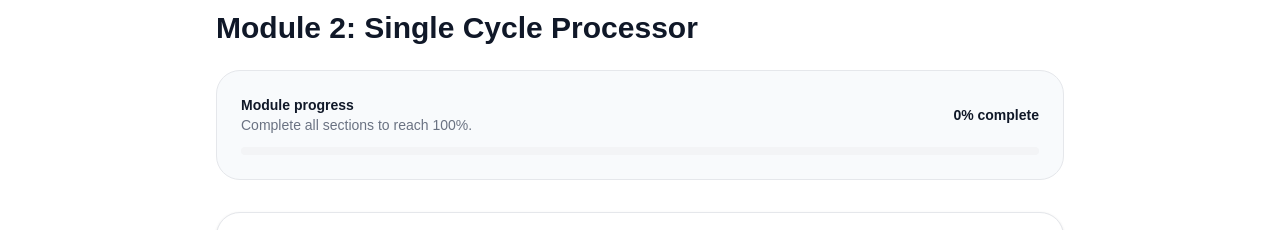
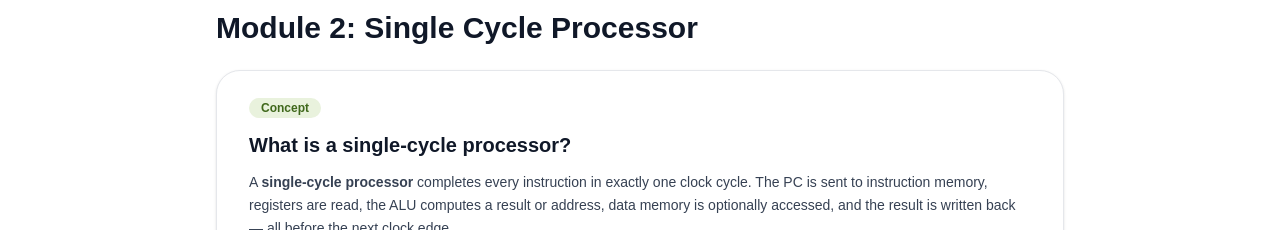
Before and after one commit to ShreyaSirgound/Instructli, a Next.js app: page /modules/single-cycle in a window 1280 px wide. Shown: the part 139-369 px from the top of the page. Built offline with nearby package versions, Linux system fonts and the light colour scheme; a web font is replaced by a local one.

Commit message:
Updated module 2 progress check

```diff
--- /dev/null
+++ b/app/moduleConfigs.ts
@@ -0,0 +1,47 @@
+import { ProgressConfig } from './progressConfig';
+
+export const binaryArithmeticConfig: ProgressConfig = {
+  storageKey: 'binaryArithmeticProgress',
+  sectionIds: ['interpreting', 'representation-formats', 'addition-subtraction', 'overflow-saturating'],
+  eventName: 'binary-arithmetic-progress-updated',
+  legacyKeyMap: {
+    'interpreting': 'number-systems',
+    'representation-formats': 'signed-integers',
+    'addition-subtraction': 'addition-overflow',
+    'overflow-saturating': 'precision',
+  },
+};
+
+export const singleCycleConfig: ProgressConfig = {
+  storageKey: 'singleCycleProgress',
+  sectionIds: ['single-cycle-main'],
+  eventName: 'single-cycle-progress-updated',
+};
+
+export const pipelineConfig: ProgressConfig = {
+  storageKey: 'pipelineProgress',
+  sectionIds: [],
+  eventName: 'pipeline-progress-updated',
+  legacyKeyMap: {},
+};
+
+export const machineInstructionsConfig: ProgressConfig = {
+  storageKey: 'machineInstructionsProgress',
+  sectionIds: [],
+  eventName: 'machine-instructions-progress-updated',
+  legacyKeyMap: {},
+};
+
+export const hazardsConfig: ProgressConfig = {
+  storageKey: 'hazardsProgress',
+  sectionIds: [],
+  eventName: 'hazards-progress-updated',
+  legacyKeyMap: {},
+};
+
+export const cachingConfig: ProgressConfig = {
+  storageKey: 'cachingProgress',
+  sectionIds: [],
+  eventName: 'caching-progress-updated',
+  legacyKeyMap: {},
+};
--- a/app/modules/binary-arithmetic/page.tsx
+++ b/app/modules/binary-arithmetic/page.tsx
@@ -7,7 +7,7 @@ import { TabRepresentationFormats }  from '@/components/binary/TabRepresentation
 import { TabAdditionSubtraction }    from '@/components/binary/TabAdditionSubtraction';
 import { TabOverflowSaturating }     from '@/components/binary/TabOverflowSaturating';
 import { getSavedProgress, computeProgress, saveProgress } from '@/app/progressConfig';
-import { binaryArithmeticConfig } from '@/app/page';
+import { binaryArithmeticConfig } from '@/app/moduleConfigs';
 
 export type TabId = 'interpreting' | 'representation-formats' | 'addition-subtraction' | 'overflow-saturating';
 
--- a/app/modules/single-cycle/page.tsx
+++ b/app/modules/single-cycle/page.tsx
@@ -1,37 +1,43 @@
 "use client";
 
-import { useState, useEffect, useMemo } from "react";
+import { useState, useEffect} from "react";
 import Link from 'next/link';
 import { ChevronLeft } from 'lucide-react';
 import { Card } from '../../../components/Card'
 import dynamic from "next/dynamic";
-import { getSavedProgress, computeProgress, saveProgress, createEmptyProgress } from '@/app/progressConfig';
 import { returnPath,  JsonResponse} from '../../../src/utils/single-processor';
 import  SingleProcessor from '@/components/single-cycle/SingleCycle';
-import { ProgressConfig } from '@/app/progressConfig';
 import { InfoNote } from "@/components/InfoNote";
 import { PracticeQuestion } from "../../../components/PracticeQuestion";
+import { singleCycleConfig } from '@/app/moduleConfigs';
 
-// dynamically import so it only runs client-side
 const Terminal = dynamic(
   () => import('../../../components/single-cycle/Terminal'),
   { ssr: false }
 );
 
-const singleCycleConfig: ProgressConfig = {
-  storageKey: 'singleCycleProgress',
-  sectionIds: [],
-  eventName: 'single-cycle-progress-updated',
-};
+export default function SingleCycleModule() {
+  const SCROLL_KEY = 'singleCycleScrollProgress';
 
-export default function SingleCycleModule() {
-  const [progress, setProgress] = useState(() => createEmptyProgress(singleCycleConfig));
+  const [scrollProgress, setScrollProgress] = useState<number>(() => {
+    if (typeof window === 'undefined') return 0;
+    return Number(localStorage.getItem(SCROLL_KEY) ?? 0);
+  });
 
   useEffect(() => {
-    setProgress(getSavedProgress(singleCycleConfig));
+    function handleScroll() {
+      const scrollTop = window.scrollY;
+      const docHeight = document.documentElement.scrollHeight - window.innerHeight;
+      const pct = docHeight > 0 ? Math.round((scrollTop / docHeight) * 100) : 0;
+
+      setScrollProgress(pct);
+      localStorage.setItem(SCROLL_KEY, String(pct));
+      window.dispatchEvent(new Event(singleCycleConfig.eventName));
+    }
+
+    window.addEventListener('scroll', handleScroll, { passive: true });
+    return () => window.removeEventListener('scroll', handleScroll);
   }, []);
-
-  const progressValue = useMemo(() => computeProgress(singleCycleConfig, progress), [progress]);
 
   const [code, setCode] = useState<string>("add x28, x6, x7\n");
   const [results, setResults] = useState<JsonResponse | null | undefined>();
@@ -70,23 +76,6 @@ export default function SingleCycleModule() {
         <h1 className="text-3xl font-bold text-gray-900 mb-6">
           Module 2: Single Cycle Processor
         </h1>
-
-        {/* Progress bar */}
-        <div className="mb-8 rounded-3xl border border-gray-200 bg-slate-50 p-6">
-          <div className="flex flex-col sm:flex-row sm:items-center sm:justify-between gap-4 mb-3">
-            <div>
-              <p className="text-sm font-semibold text-gray-900">Module progress</p>
-              <p className="text-sm text-gray-500">Complete all sections to reach 100%.</p>
-            </div>
-            <p className="text-sm font-semibold text-gray-900">{progressValue}% complete</p>
-          </div>
-          <div className="h-2 rounded-full bg-gray-100 overflow-hidden">
-            <div
-              className="h-full rounded-full transition-all duration-300"
-              style={{ width: `${progressValue}%`, backgroundColor: progressValue === 100 ? '#16a34a' : '#4f46e5' }}
-            />
-          </div>
-        </div>
 
         {/* ── Concept: What is a single-cycle processor? ── */}
         <Card variant="concept" title="What is a single-cycle processor?">
--- a/app/page.tsx
+++ b/app/page.tsx
@@ -2,53 +2,7 @@ import type { ReactNode } from 'react'
 import { Binary, Cpu, MonitorCogIcon, Rows2, AlertTriangle, Database } from "lucide-react"
 import ModuleCard from '@/components/ModuleCard'
 import { ProgressConfig} from './progressConfig';
-
-export const binaryArithmeticConfig: ProgressConfig = {
-  storageKey: 'binaryArithmeticProgress',
-  sectionIds: ['interpreting', 'representation-formats', 'addition-subtraction', 'overflow-saturating'],
-  eventName: 'binary-arithmetic-progress-updated',
-  legacyKeyMap: {
-    'interpreting': 'number-systems',
-    'representation-formats': 'signed-integers',
-    'addition-subtraction': 'addition-overflow',
-    'overflow-saturating': 'precision',
-  },
-};
-
-export const singleCycleConfig: ProgressConfig = {
-  storageKey: 'singleCycleProgress',
-  sectionIds: [],
-  eventName: 'single-cycle-progress-updated',
-  legacyKeyMap: {},
-};
-
-export const pipelineConfig: ProgressConfig = {
-  storageKey: 'pipelineProgress',
-  sectionIds: [],
-  eventName: 'pipeline-progress-updated',
-  legacyKeyMap: {},
-};
-
-export const machineInstructionsConfig: ProgressConfig = {
-  storageKey: 'machineInstructionsProgress',
-  sectionIds: [],
-  eventName: 'machine-instructions-progress-updated',
-  legacyKeyMap: {},
-};
-
-export const hazardsConfig: ProgressConfig = {
-  storageKey: 'hazardsProgress',
-  sectionIds: [],
-  eventName: 'hazards-progress-updated',
-  legacyKeyMap: {},
-};
-
-export const cachingConfig: ProgressConfig = {
-  storageKey: 'cachingProgress',
-  sectionIds: [],
-  eventName: 'caching-progress-updated',
-  legacyKeyMap: {},
-};
+import { binaryArithmeticConfig, cachingConfig, hazardsConfig, machineInstructionsConfig, pipelineConfig, singleCycleConfig } from './moduleConfigs';
 
 export default function Dashboard() {
   return (
@@ -80,6 +34,7 @@ export default function Dashboard() {
             iconBg="#E9F2DD"
             barColor="#3F681B"
             progressConfig={singleCycleConfig}
+            scrollKey="singleCycleScrollProgress"
           />
 
           <ModuleCard
--- a/app/progressConfig.ts
+++ b/app/progressConfig.ts
@@ -3,6 +3,7 @@ export type ProgressConfig<T extends string = string> = {
   sectionIds: readonly T[];
   eventName: string;
   legacyKeyMap?: Partial<Record<T, string>>;
+  getRawProgress?: () => number;
 };
 
 export function getSavedProgress<T extends string>(config: ProgressConfig<T>): Record<T, boolean> {
@@ -19,10 +20,8 @@ export function getSavedProgress<T extends string>(config: ProgressConfig<T>): R
   }
 }
 
-export function computeProgress<T extends string>(
-  config: ProgressConfig<T>,
-  saved: Record<T, boolean>
-): number {
+export function computeProgress<T extends string>(config: ProgressConfig<T>, saved: Record<T, boolean>): number {
+  if (config.getRawProgress) return config.getRawProgress();
   const completed = config.sectionIds.filter((id) => saved[id]).length;
   if (config.sectionIds.length === 0) return 0;
   return Math.round((completed / config.sectionIds.length) * 100);
@@ -39,6 +38,3 @@ export function saveProgress<T extends string>(config: ProgressConfig<T>, progre
 export function createEmptyProgress<T extends string>(config: ProgressConfig<T>): Record<T, boolean> {
   return Object.fromEntries(config.sectionIds.map((id) => [id, false])) as Record<T, boolean>;
 }
-//function createEmpty<T extends string>(config: ProgressConfig<T>): Record<T, boolean> {
-//  return Object.fromEntries(config.sectionIds.map((id) => [id, false])) as Record<T, boolean>;
-//}
--- a/components/ModuleCard.tsx
+++ b/components/ModuleCard.tsx
@@ -13,15 +13,20 @@ type ModuleCardProps = {
   iconBg: string;
   barColor: string;
   progressConfig: ProgressConfig<string>;
+  scrollKey?: string;
 };
 
 export default function ModuleCard({
-  title, description, href, icon, iconBg, barColor, progressConfig,
+  title, description, href, icon, iconBg, barColor, progressConfig, scrollKey
 }: ModuleCardProps) {
   const [progress, setProgress] = useState(0);
 
   useEffect(() => {
     const update = () => {
+      if (scrollKey) {
+        setProgress(Number(localStorage.getItem(scrollKey) ?? 0));
+        return;
+      }
       const saved = getSavedProgress(progressConfig);
       setProgress(computeProgress(progressConfig, saved));
     };
@@ -33,7 +38,7 @@ export default function ModuleCard({
       window.removeEventListener('storage', update);
       window.removeEventListener(progressConfig.eventName, update as EventListener);
     };
-  }, [progressConfig]);
+  }, [progressConfig, scrollKey]);
 
   return (
     <Link href={href} className="group block bg-white border border-gray-200 rounded-2xl p-6 min-w-74 hover:shadow-md hover:border-gray-300 transition-all duration-200">
```
